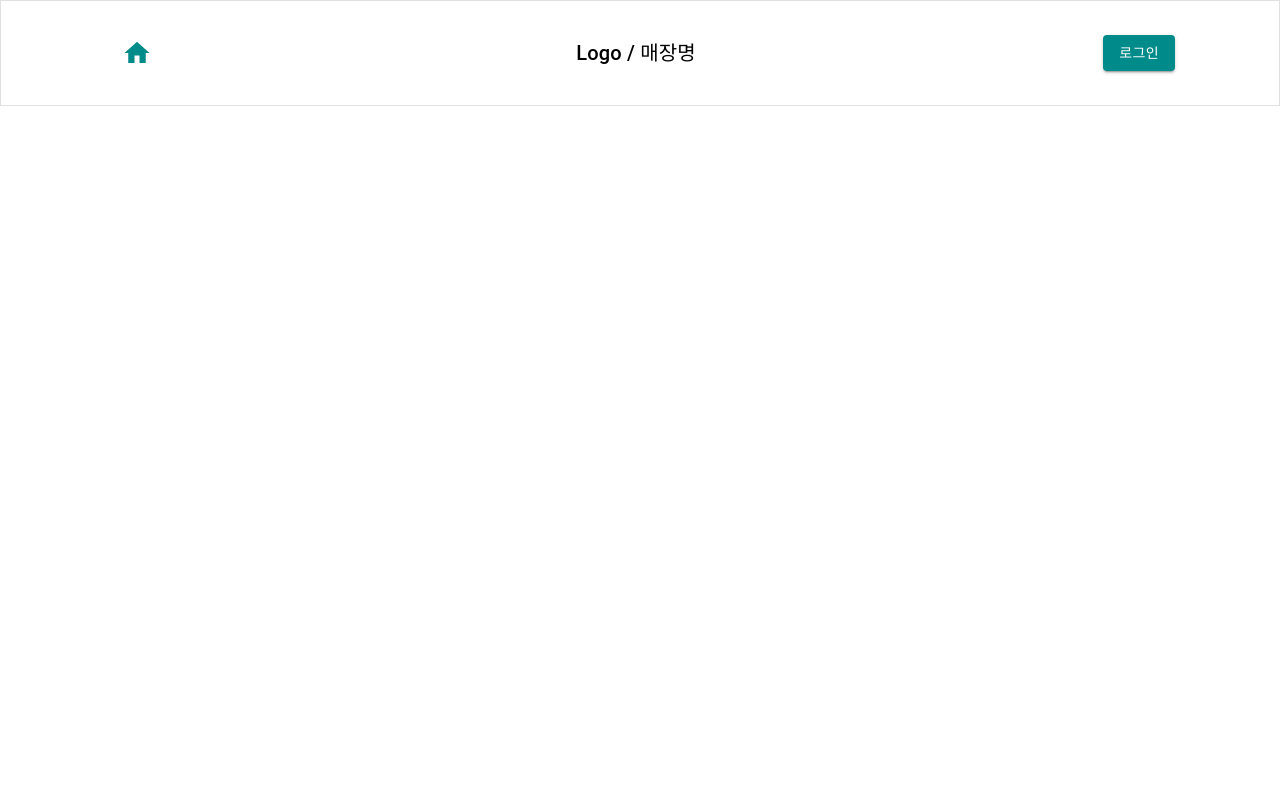
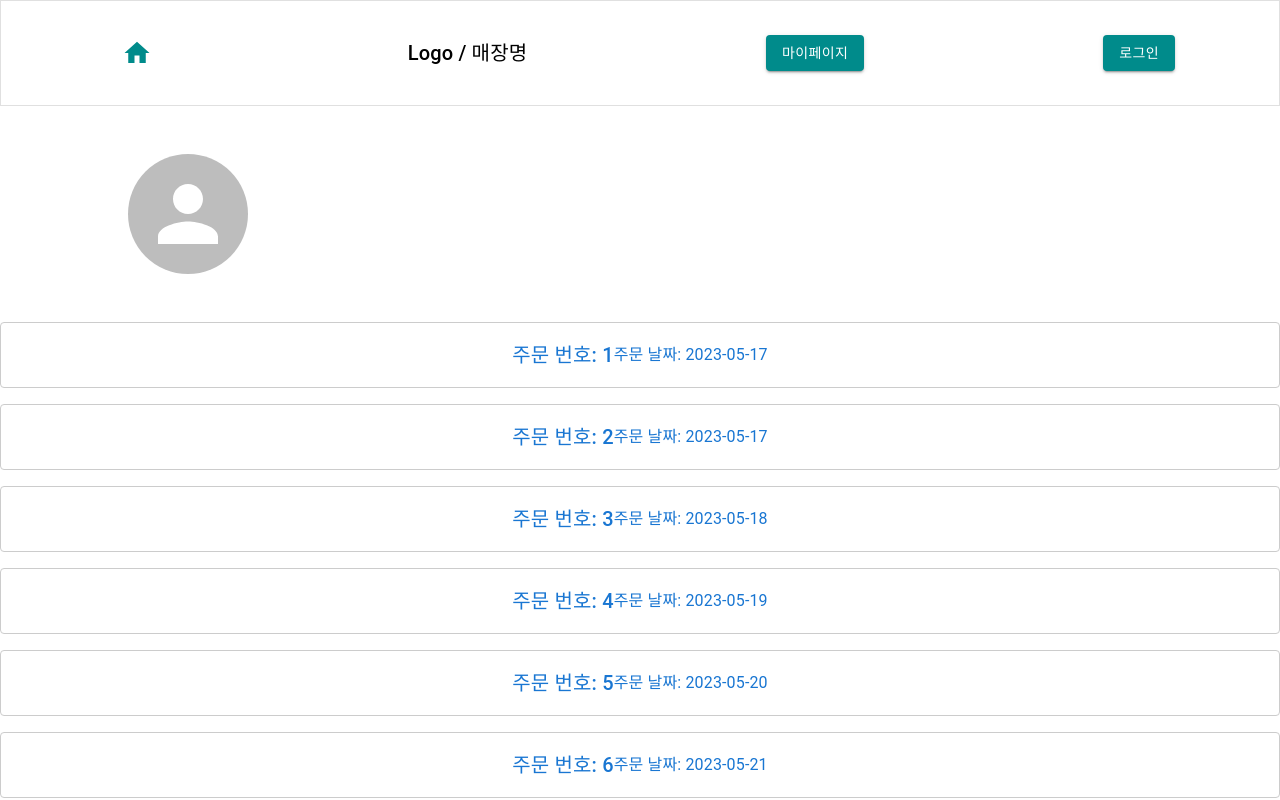
Before and after one commit to KioskForCafe/front-kiosk, a React (Create React App) app: page /mypage in a window 1280 px wide. Before the commit this address had no page. Shown: the top 800 px of the page. Built offline with nearby package versions, Linux system fonts and the light colour scheme.

Commit message:
feat: MyPageView 임시 구현

```diff
--- a/src/App.tsx
+++ b/src/App.tsx
@@ -6,6 +6,7 @@ import MainOrder from './views/Main/MainOrder';
 import { Route, Routes, useLocation } from 'react-router-dom';
 import Main from './views/Main';
 import AuthenticationView from './views/AuthenticationView';
+import MyPageView from './views/MyPageView';
 
 function App() {
 
@@ -17,6 +18,7 @@ function App() {
       <Routes>
         <Route path='/' element={(<Main />)} />
         <Route path='/auth' element={(<AuthenticationView />)} />
+        <Route path='/mypage' element={(<MyPageView />)}/>
       </Routes>
     </>
   );
--- a/src/interfaces/index.ts
+++ b/src/interfaces/index.ts
@@ -21,6 +21,11 @@ export interface ICategory {
     categoryName: string;
 }
 
+export interface IOrderLog {
+    orderId: number;
+    createdAt: string;
+}
+
 
 export interface IUser {
     userId: string;
--- a/src/mock/index.ts
+++ b/src/mock/index.ts
@@ -1,4 +1,4 @@
-import { ICategory, IMenuItem } from "src/interfaces";
+import { ICategory, IMenuItem, IOrderLog } from "src/interfaces";
 
 export const MENU: IMenuItem[] = [
     {
@@ -429,3 +429,55 @@ export const CATEGORY: ICategory[] = [
         categoryName: "스무디"
     },
 ]
+
+export const ORDERLOG: IOrderLog[] = [
+    {
+        orderId: 1,
+        createdAt: '2023-05-17'
+    },
+    {
+        orderId: 2,
+        createdAt: '2023-05-17'
+    },
+    {
+        orderId: 3,
+        createdAt: '2023-05-18'
+    },
+    {
+        orderId: 4,
+        createdAt: '2023-05-19'
+    },
+    {
+        orderId: 5,
+        createdAt: '2023-05-20'
+    },
+    {
+        orderId: 6,
+        createdAt: '2023-05-21'
+    },
+    {
+        orderId: 7,
+        createdAt: '2023-05-23'
+    },
+    {
+        orderId: 8,
+        createdAt: '2023-05-23'
+    },
+    {
+        orderId: 9,
+        createdAt: '2023-05-25'
+    },
+    {
+        orderId: 10,
+        createdAt: '2023-05-25'
+    },
+    {
+        orderId: 11,
+        createdAt: '2023-05-27'
+    },
+    {
+        orderId: 12,
+        createdAt: '2023-05-28'
+    },
+
+]
--- /dev/null
+++ b/src/views/MyPageView/MyPageContents/index.tsx
@@ -0,0 +1,24 @@
+import React, { useState } from 'react'
+
+import { Box, Button, Grid, Typography } from '@mui/material'
+
+import { IOrderLog } from 'src/interfaces';
+import { ORDERLOG } from 'src/mock';
+
+export default function MyPageContents() {
+
+    const [orderLog, setOrderLog] = useState<IOrderLog[]>(ORDERLOG);
+
+  return (
+    <Grid container spacing={2}>
+        {orderLog.map((order) => (
+            <Grid item xs={12} key={order.orderId}>
+                <Button fullWidth sx={{ p: '16px', border: '1px solid #ccc', borderRadius: '4px'}}>
+                    <Typography variant='h6'>주문 번호: {order.orderId} </Typography>
+                    <Typography>주문 날짜: {order.createdAt}</Typography>
+                </Button>
+            </Grid>
+        ))}
+    </Grid>
+  )
+}
--- /dev/null
+++ b/src/views/MyPageView/MyPageHead/index.tsx
@@ -0,0 +1,27 @@
+import { Avatar, Box, IconButton, Typography } from '@mui/material';
+import React from 'react'
+import { useNavigate } from 'react-router-dom'
+import { useUserStore } from 'src/stores';
+
+export default function MyPageHead() {
+
+    const navigator = useNavigate();
+
+    const {user, resetUser, setUser} = useUserStore();
+
+  return (
+    <Box sx={{ p: '40px 120px', display: 'flex' }}>
+        <Box>
+            <IconButton>
+                <Avatar sx={{ height: '120px', width: '120px'}} alt={user?.userName} />
+            </IconButton>
+        </Box>
+        <Box sx={{ ml: '25px', display: 'flex', flexDirection: 'column', justifyContent: 'center' }}>
+            <Box sx={{ display: 'flex', alignItems: 'center' }}>
+                <Typography sx={{ fontSize: '24px', fontWeight: 500, color: 'rgba(0, 0, 0, 0.7)' }}>{user?.userName}</Typography>
+            </Box>
+            <Typography sx={{ mt: '10px', fontSize: '16px', fontWeight: 500, color: 'rgba(0, 0, 0, 0.4)' }}>{user?.userEmail}</Typography>
+        </Box>
+    </Box>
+  )
+}
--- /dev/null
+++ b/src/views/MyPageView/index.tsx
@@ -0,0 +1,13 @@
+import { Box } from '@mui/material'
+import React from 'react'
+import MyPageHead from './MyPageHead'
+import MyPageContents from './MyPageContents'
+
+export default function MyPageView() {
+  return (
+    <Box>
+        <MyPageHead />
+        <MyPageContents />
+    </Box>
+  )
+}
--- a/src/views/NavigationBar/index.tsx
+++ b/src/views/NavigationBar/index.tsx
@@ -24,6 +24,9 @@ export default function NavigationBar() {
                         <Typography variant="h6" sx={{ color: '#000000' }}>
                             Logo / 매장명
                         </Typography>
+                        <Button variant='contained' sx={{ backgroundColor: '#008B8B' }} onClick={() => navigator('/mypage')}>
+                                    마이페이지
+                        </Button>
                         {/* <Button variant='contained' sx={{ backgroundColor: '#008B8B' }}>
                             로그인
                         </Button> */}
```
